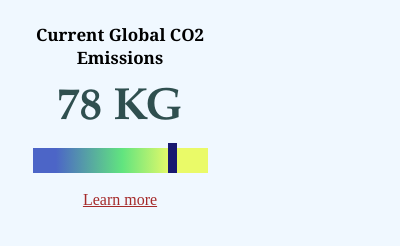
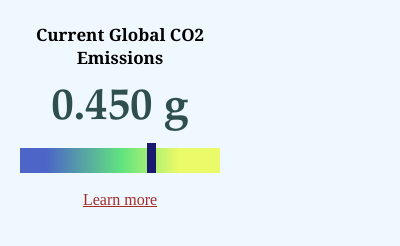
Before and after one commit to DeeTomPanda/WebExtension, a browser extension: page popup.html in a window 400 px wide. Drawn offline with Linux system fonts and the light colour scheme.

Commit message:
Finished conversion of g to px on scale.

```diff
--- a/popup.css
+++ b/popup.css
@@ -27,7 +27,7 @@ html {
     background: rgb(28,36,196);
     background: linear-gradient(90deg, rgba(76,101,199,1) 13%, rgba(97,228,127,1) 51%, rgba(234,250,104,1) 79%);
     height: 25px;
-    width: 175px;
+    width: 200px;
     display: block;
     margin-left: auto;
     margin-right: auto;
@@ -38,7 +38,7 @@ html {
     background: midnightblue;
     width: 9px;
     height: 30px;
-    left: 0px;
+    left: 100px;
     bottom: 0px;
     position: absolute;
 }
--- a/testGetCO2.js
+++ b/testGetCO2.js
@@ -2,16 +2,45 @@
 testGetCO2();
 
 function testGetCO2() {
-    let CO2inKG = 0;
-    for (let i = 1; i <= 12; i++) { //random function to "calculate CO2"
-        CO2inKG += i;
+    let CO2inG = 0.45;
+    for (let i = 1; i <= .1223; i++) { //random function to "calculate CO2"
+        CO2inG += i;
     }
-    CO2inKG += " KG";
-    document.getElementById("currCO2").innerHTML = CO2inKG;
 
-    document.getElementById("dial").style.left = "135px";
-    //Range in PPM: 380ish ppm - 450ppm
-    // https://www.co2.earth/daily-co2#:~:text=418.49%20ppm&text=This%20table%20presents%20the%20most,parts%20per%20million%20(ppm
-    // https://climate.nasa.gov/climate_resources/24/graphic-the-relentless-rise-of-carbon-dioxide/#:~:text=They%20tell%20us%20that%20levels,see%20fluctuations%20in%20the%20graph
+    // g --> ppm: https://www.unitconverters.net/concentration-solution/gram-liter-to-part-million-ppm.htm
+    let CO2inPpm = Math.round(CO2inG * 1001.14);
+    CO2inG = CO2inG.toFixed(3);
+    CO2inG += " g";
+    document.getElementById("currCO2").innerHTML = CO2inG;
 
+    //Convert ppm --> px scale:
+        //Range in PPM: 300ish ppm - 500ppm    --> divide into 3: 0px - 175px
+        // 300 - 369 | 370 - 429 | 430 - 550 ppm
+        // 0 - 59px | 60px - 116 | 117 - 175 px
+        // 0.85px = 1 ppm
+        //(0.94px = 1ppm) + 60
+        //(0.48px = 1ppm) + 117
+    let dialPoint = 0;
+    if (CO2inPpm <= 369) {
+        if (CO2inPpm >= 300) {
+            dialPoint = Math.trunc((CO2inPpm - 300) * 0.85);
+        }
+        else {
+            dialPoint = 0;
+        }
+    }
+    else if (CO2inPpm >= 370 && CO2inPpm <= 429) {
+        dialPoint = Math.trunc(((CO2inPpm - 370) * 0.94) + 60);
+    }
+    else {
+        if (CO2inPpm <= 550) {
+            dialPoint = Math.trunc(((CO2inPpm - 430) * 0.48) + 117);
+        }
+        else {
+            dialPoint = 175;
+        }
+    }
+
+    dialPoint += "px";
+    document.getElementById("dial").style.left = dialPoint;
 }
```
Also changed, not shown: popup.html (+3 -4 lines).
